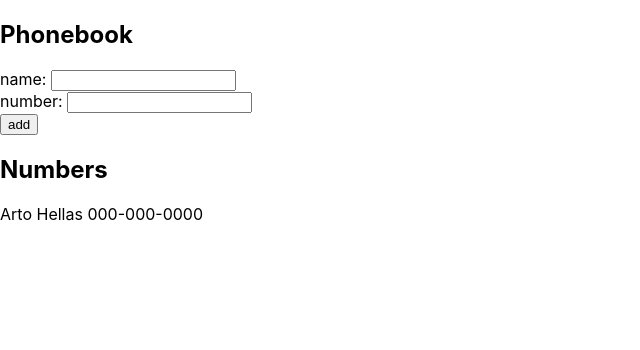
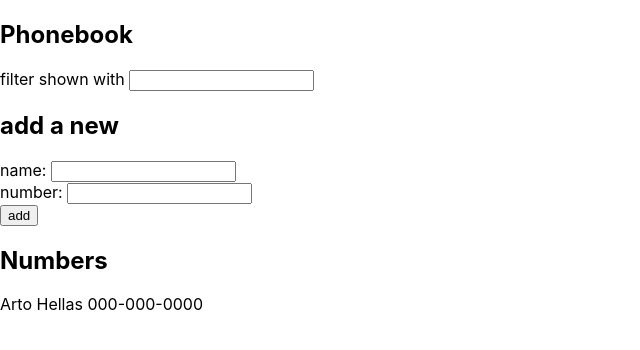
Before and after one commit to ziyuan-shen/full-stack-open-2020, a React (Create React App) app in the folder part2/phonebook/: page / in a window 1280 px wide. Shown: the top 350 px of the page, without its empty margins (0-640 px from the left). Built offline with nearby package versions, Linux system fonts and the light colour scheme.

Commit message:
add ex2.9

```diff
--- a/part2/phonebook/src/App.js
+++ b/part2/phonebook/src/App.js
@@ -8,6 +8,7 @@ const App = () => {
   ])
   const [ newName, setNewName ] = useState('')
   const [ newNumber, setNewNumber ] = useState('')
+  const [ filterString, setFilterString ] = useState('')
 
   const handleNameChange = (event) => {
     setNewName(event.target.value)
@@ -15,6 +16,10 @@ const App = () => {
 
   const handleNumberChange = (event) => {
     setNewNumber(event.target.value)
+  }
+
+  const handleFilterChange = (event) => {
+    setFilterString(event.target.value)
   }
 
   const addName = (event) => {
@@ -31,6 +36,10 @@ const App = () => {
   return (
     <div>
       <h2>Phonebook</h2>
+      <div>
+        filter shown with <input onChange={handleFilterChange}/>
+      </div>
+      <h2>add a new</h2>
       <form onSubmit={addName}>
         <div>
           name: <input value={newName} onChange={handleNameChange}/>
@@ -43,7 +52,7 @@ const App = () => {
         </div>
       </form>
       <h2>Numbers</h2>
-      {persons.map(person => <div key={person.name}>{person.name} {person.number}</div>)}
+      {persons.filter(person => person.name.includes(filterString)).map(person => <div key={person.name}>{person.name} {person.number}</div>)}
     </div>
   )
 }
```
